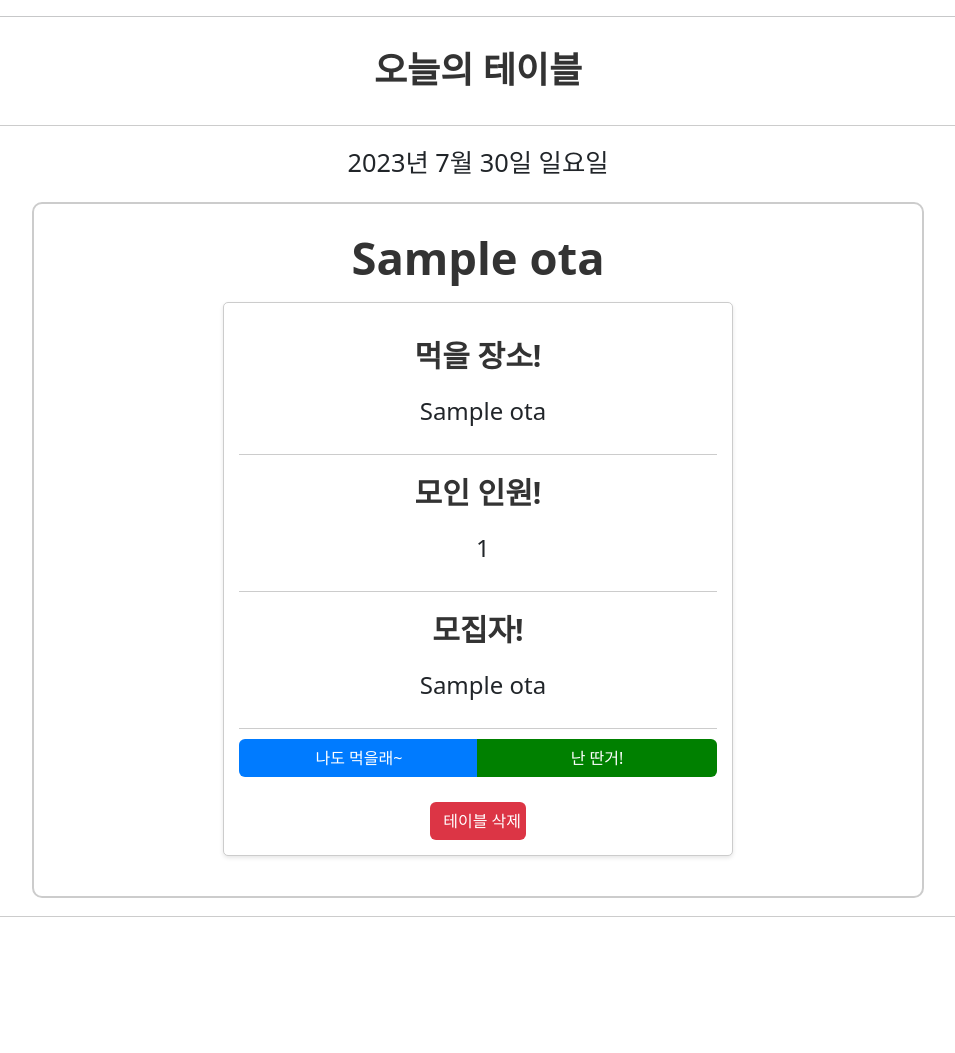
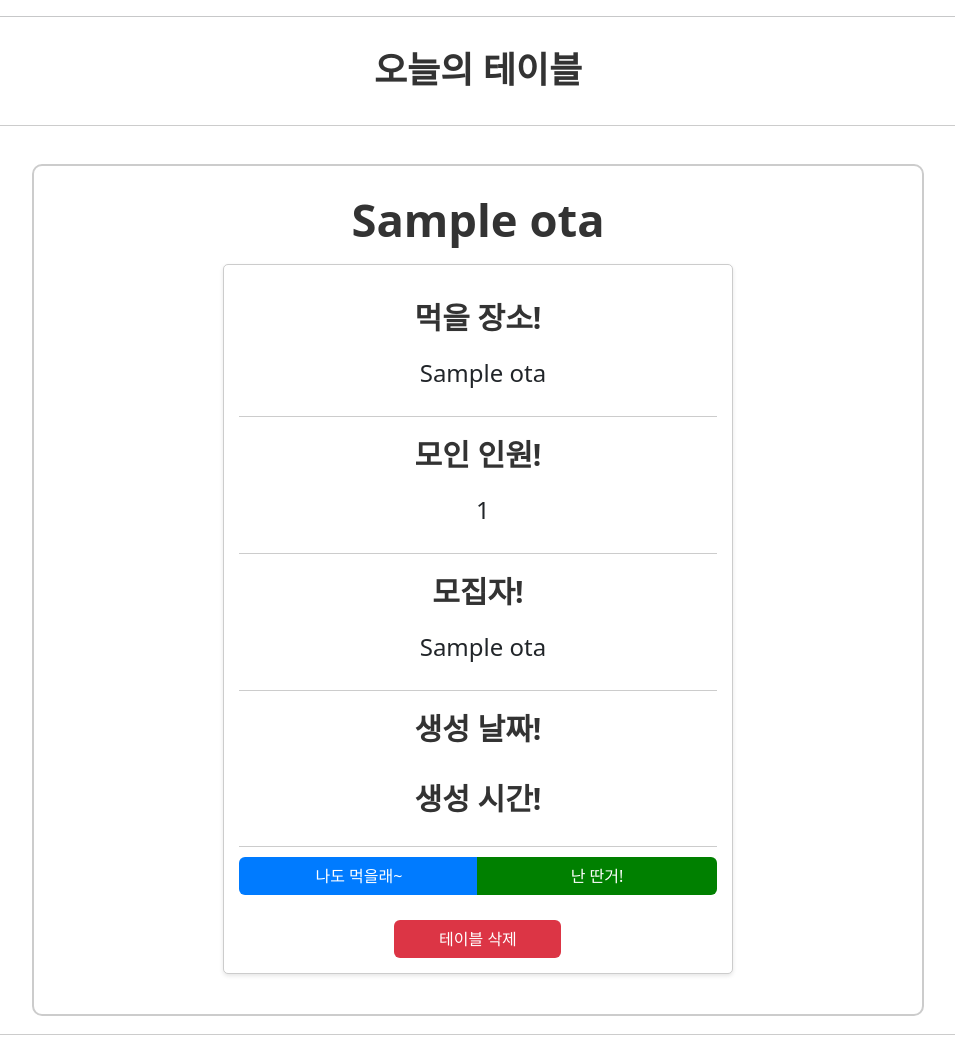
Before and after one commit to Choiwonwong/CW2-KCS-EC-DP, a FastAPI app: template templates/otaDetail.html in a window 1280 px wide. Shown: the part 20-1073 px from the top of the page, without its empty margins (162-1117 px from the left). Before the commit the page ends 937 px from the top, so only its background shows below. Run offline with FastAPI, Linux system fonts and the light colour scheme; the template is opened without the code that fills it: most values are stand-ins (such as "Sample title", 1, 10 or a date in 2020); parts of the project's set-up code (start-up, migrations or seed data) failed here and were passed over.

Commit message:
세부 오테에 생성 날짜 및 시간 추가

```diff
--- a/templates/otaDetail.html
+++ b/templates/otaDetail.html
@@ -126,7 +126,7 @@
         .btn-del {
             background-color: #dc3545;
             color: #fff;
-            width: 20%;
+            width: 35%;
         }
 
         .btn-del-container {
@@ -167,6 +167,11 @@
                         <div class="item-divider"></div>
                         <div class="label">모집자!</div>
                         <p class="ota-content">{{ ota.authorName }}</p>
+			<div class="item-divider"></div>
+			<div class="label">생성 날짜!</div>
+			<p class="ota-content" id="creation-date"></p>
+			<div class="label">생성 시간!</div>
+			<p class="ota-content" id="creation-time"></p>
                         <div class="item-divider"></div>
                         <div class="btn-group" style="display: flex; justify-content: center;">
                             <button type="button" class="btn btn-add" onclick="addCount()">나도 먹을래~</button>
@@ -199,6 +204,14 @@
             const options = { weekday: 'long', year: 'numeric', month: 'long', day: 'numeric' };
             const formattedDate = currentDate.toLocaleDateString('ko-KR', options);
             document.getElementById('current-date').textContent = `${formattedDate}`;
+
+	    const creationDateTime = new Date("{{ ota.createdAt }}");
+	    const optionsDate = { year: 'numeric', month: 'long', day: 'numeric' };
+	    const optionsTime = { hour: 'numeric', minute: 'numeric' };
+	    const formattedDate = creationDateTime.toLocaleDateString('ko-KR', optionsDate);
+	    const formattedTime = creationDateTime.toLocaleTimeString('ko-KR', optionsTime);
+	    document.getElementById('creation-date').textContent = formattedDate;
+	    document.getElementById('creation-time').textContent = formattedTime;
         }
 
         // Call showCurrentDate function when the page is loaded
```
